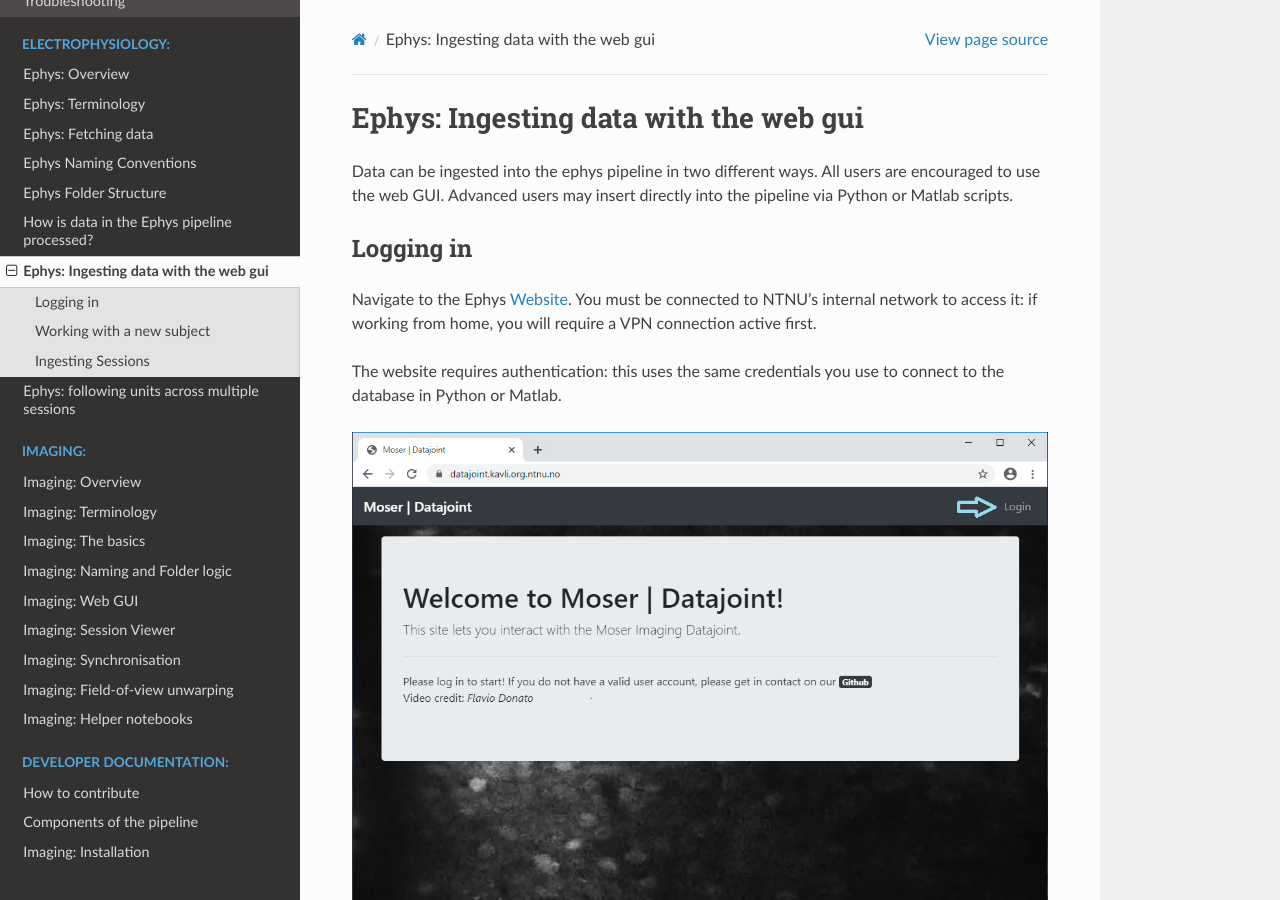
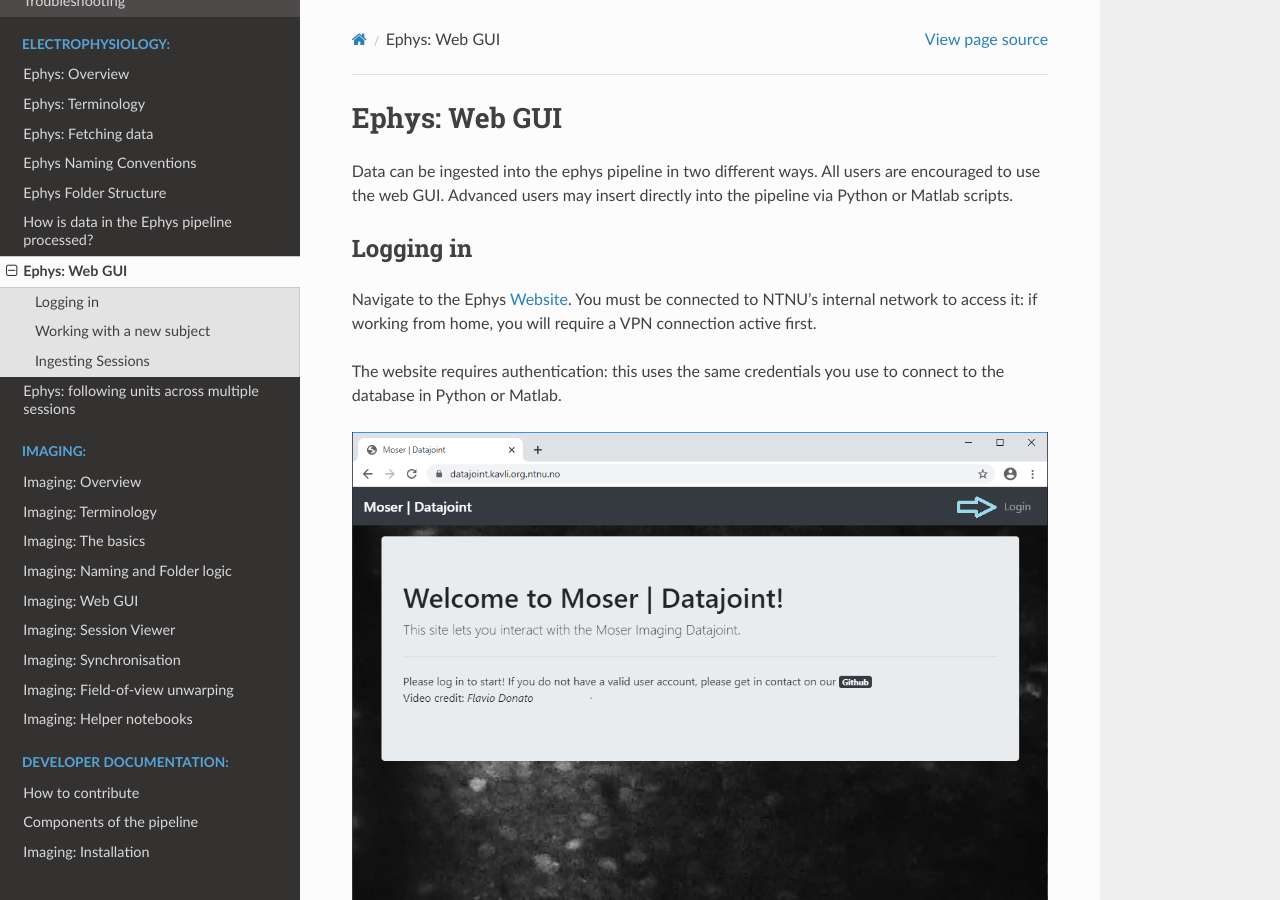
Before and after one commit to kavli-ntnu/dj-docs, a Sphinx documentation site: the page built from docs/ephys/ingestion_webgui.rst, in a window 1280 px wide and 900 px high. Built offline with Sphinx 7.4.7 and the Read the Docs theme 2.0.0, drawn with Linux system fonts in a browser that asks for light colours; some of the changed text lies outside the part shown.

Commit message:
Update ingestion_webgui.rst

```diff
--- a/docs/ephys/ingestion_webgui.rst
+++ b/docs/ephys/ingestion_webgui.rst
@@ -1,5 +1,7 @@
+.. _Ephys web-gui:
+
 =======================================
-Ephys: Ingesting data with the web gui
+Ephys: Web GUI
 =======================================
 
 Data can be ingested into the ephys pipeline in two different ways. All users are encouraged to use the web GUI. Advanced users may insert directly into the pipeline via Python or Matlab scripts.
```
Also changed, not shown: other parts of docs/ephys/ingestion_webgui.rst (+1 -1 lines).
